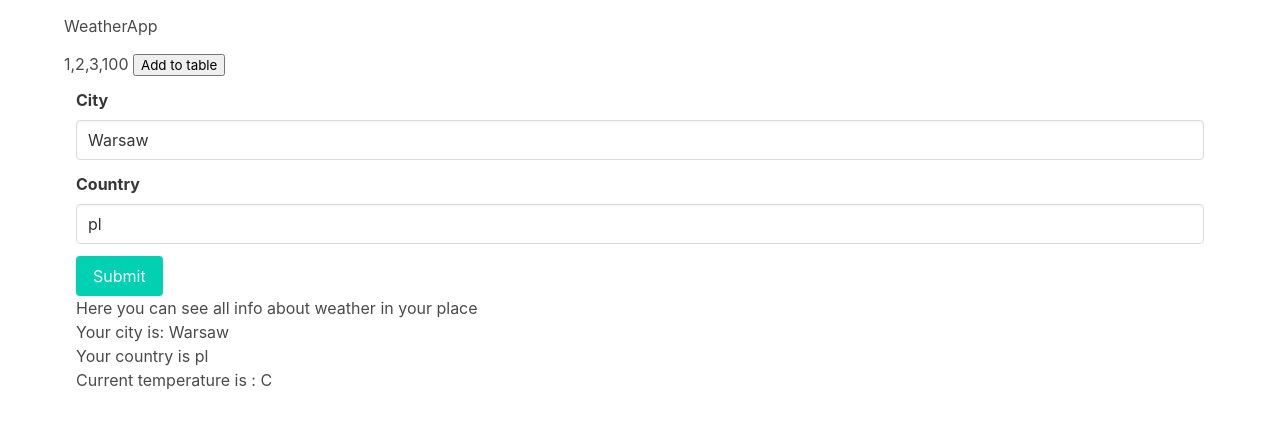
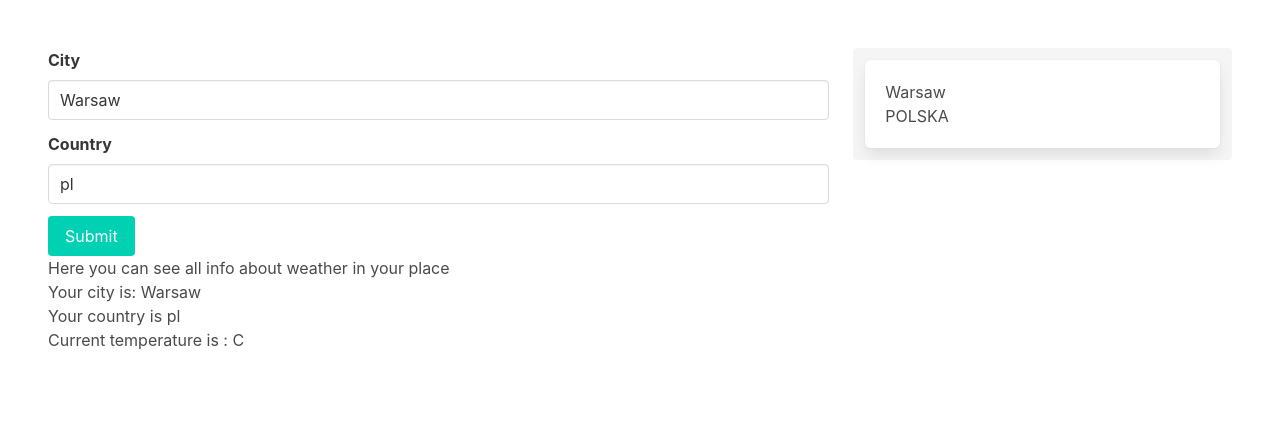
Before and after one commit to Kamilnaja/ng-mish-mash, an Angular app: page / in a window 1280 px wide. Shown: the top 428 px of the page. Built offline with nearby package versions, Linux system fonts and the light colour scheme; no server answers.

Commit message:
added tabs

```diff
--- a/src/app/app.component.html
+++ b/src/app/app.component.html
@@ -1,9 +1,6 @@
-<div class="container">
-    <nav class="navbar" role="navigation" aria-label="main navigation">
-        <h1 class="navbar-brand navbar-item">WeatherApp</h1>
-    </nav>
-    <div class="container">
-        <app-searches></app-searches>
-        <app-weather-form></app-weather-form>
+<section class="section">
+    <div class="columns">
+        <app-weather-form class="is-8 column"></app-weather-form>
+        <app-searches class="is-4 column"></app-searches>
     </div>
-</div>
+</section>
--- a/src/app/searches/searches.component.css
+++ b/src/app/searches/searches.component.css
@@ -0,0 +1,3 @@
+.searches .tile {
+    margin-top: 15px;
+}
--- a/src/app/searches/searches.component.html
+++ b/src/app/searches/searches.component.html
@@ -1,2 +1,12 @@
-{{_res}}
-<button (click)="addToTable()">Add to table</button>
+<ul *ngFor="let item of _res" class="tile is-ancesor">
+  <li class="tile notification is-child is-parent">
+    <div class="tile is-child box">
+      <p>
+        {{item.city}}
+      </p>
+      <p>
+        {{item.country | uppercase}}
+      </p>
+    </div>
+  </li>
+</ul>
--- a/src/app/searches/searches.component.ts
+++ b/src/app/searches/searches.component.ts
@@ -10,7 +10,7 @@ import { BehaviorSubject } from 'rxjs';
 
 export class SearchesComponent implements OnInit {
 
-  private _res = Array<number>();
+  private _res = Array<Object>();
 
   constructor(private ss: SearchesService) { }
 
--- a/src/app/searches/searches.service.ts
+++ b/src/app/searches/searches.service.ts
@@ -7,10 +7,10 @@ import { BehaviorSubject } from 'rxjs';
 
 export class SearchesService {
 
-  private _oldSearches: Array<number> = [1, 2, 3];
+  private _oldSearches: Array<object> = [];
   public result = new BehaviorSubject(this._oldSearches);
 
-  saveToLocal(item: number) {
+  saveToLocal(item: Object) {
     this.result.next([...this.result.value, item]);
   }
 }
--- a/src/app/services/Weather.service.ts
+++ b/src/app/services/Weather.service.ts
@@ -32,7 +32,7 @@ export class WeatherService {
                 this._listItems.next(items);
             });
         setTimeout(() => {
-            this.searchesService.saveToLocal(100);
+            this.searchesService.saveToLocal(settings);
         });
     }
 }
--- a/src/app/weather-form.component.html
+++ b/src/app/weather-form.component.html
@@ -1,4 +1,3 @@
-<div class="column">
 <form (ngSubmit)="handleSubmit()">
   <div class="field">
     <div class="control">
@@ -19,4 +18,3 @@
   </div>
 </form>
 <app-weather [city]="city.value" [country]="country.value"></app-weather>
-</div>
--- a/src/index.html
+++ b/src/index.html
@@ -1,5 +1,6 @@
 <!doctype html>
 <html lang="en">
+
 <head>
   <meta charset="utf-8">
   <title>Multiform</title>
@@ -8,7 +9,9 @@
   <meta name="viewport" content="width=device-width, initial-scale=1">
   <link rel="icon" type="image/x-icon" href="favicon.ico">
 </head>
+
 <body>
   <app-root></app-root>
 </body>
+
 </html>
```
Lines whose indentation alone changed are shown as unchanged.
